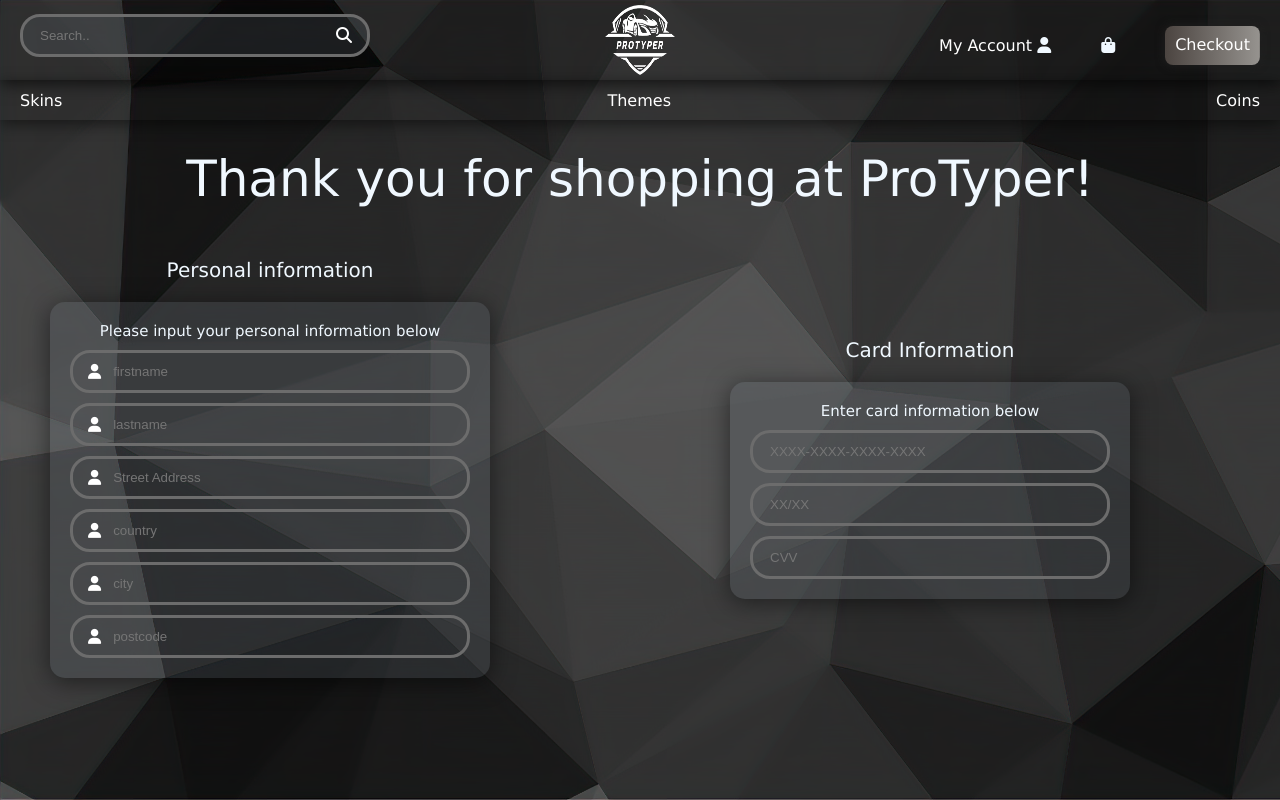
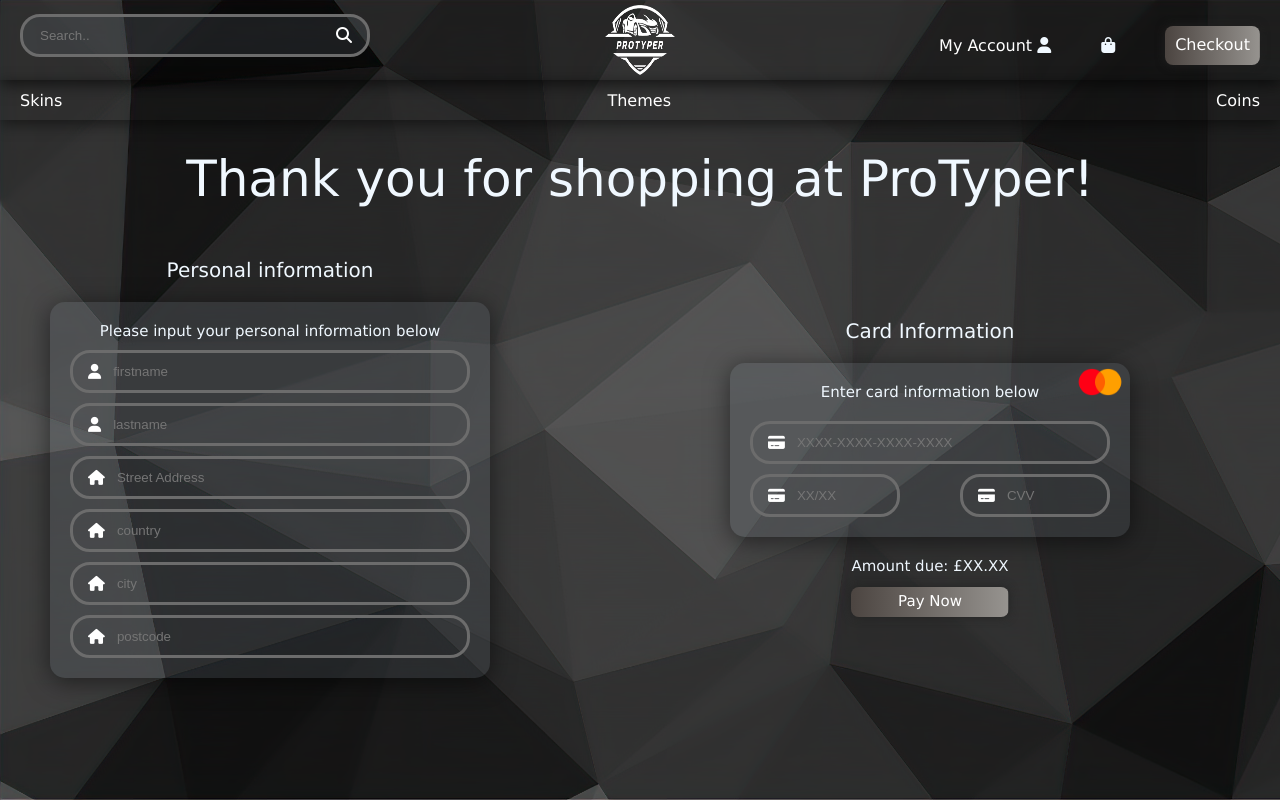
Before and after one commit to Ajan0211/ProTyper, a React (Vite) app in the folder pro-typer/: page /Checkout in a window 1280 px wide. Built offline with nearby package versions, Linux system fonts and the light colour scheme.

Commit message:
Adding payment button

```diff
--- a/pro-typer/src/Checkout.css
+++ b/pro-typer/src/Checkout.css
@@ -67,6 +67,7 @@
 .card-container {
   text-align: center;
   min-width: 400px;
+
   background-color: #323437;
   background-color: #70768431;
   padding: 20px;
@@ -74,4 +75,70 @@
   box-shadow: 0 4px 24px rgba(0, 0, 0, 0.5);
   margin-top: 20px;
   font-size: 15px;
+  position: relative;
 }
+
+.card-input-container {
+  margin-top: 20px;
+}
+
+.card {
+  width: 50px;
+  object-fit: contain;
+  position: absolute;
+  top: 5px;
+  right: 5px;
+}
+
+.split {
+  display: flex;
+  justify-content: space-between;
+}
+
+.input-container2 {
+  border-radius: 20px;
+  border: 3px solid #6c6c6c;
+  min-height: 32px;
+  width: 150px;
+  padding: 10px 15px;
+  margin-top: 10px;
+  display: flex;
+  column-gap: 10px;
+  align-items: center;
+  background-color: transparent;
+  transition: 0.3s;
+  outline: none;
+  color: white;
+}
+
+.pay-section {
+  font-size: 15px;
+  margin-top: 20px;
+}
+
+.pay-button {
+  color: white;
+  padding: 5px 12px;
+  min-width: 150px;
+  min-height: 30px;
+  transition: 0.6s;
+  cursor: pointer;
+  border-radius: 8px;
+  border: 0px solid rgba(0, 0, 0, 0);
+  background-image: linear-gradient(90deg, #252525, #261d19, #96938f);
+  box-shadow: 0 0px 10px rgba(34, 34, 34, 0.835);
+  background-size: 300%;
+  background-position: right;
+  cursor: pointer;
+  text-align: center;
+  transition: transform 0.5s;
+  margin-top: 12px;
+}
+
+.pay-button:hover {
+  cursor: pointer;
+  background-position: left;
+  transition: 0.6s;
+  box-shadow: 0 0px 15px rgba(34, 34, 34, 0.835);
+  transform: translateY(-5px);
+}
--- a/pro-typer/src/Checkout.jsx
+++ b/pro-typer/src/Checkout.jsx
@@ -34,7 +34,7 @@
               ></input>
             </div>
             <div className="input-pay">
-              <i className="fa-solid fa-user"></i>
+              <i class="fa-solid fa-house"></i>
               <input
                 type="street"
                 id="street"
@@ -43,7 +43,7 @@
               ></input>
             </div>
             <div className="input-pay">
-              <i className="fa-solid fa-user"></i>
+              <i class="fa-solid fa-house"></i>
               <input
                 type="country"
                 id="country"
@@ -52,7 +52,7 @@
               ></input>
             </div>
             <div className="input-pay">
-              <i className="fa-solid fa-user"></i>
+              <i class="fa-solid fa-house"></i>
               <input
                 type="city"
                 id="city"
@@ -61,7 +61,7 @@
               ></input>
             </div>
             <div className="input-pay">
-              <i className="fa-solid fa-user"></i>
+              <i class="fa-solid fa-house"></i>
               <input
                 type="postcode"
                 id="postcode"
@@ -74,21 +74,34 @@
         <div className="card-info">
           Card Information
           <div className="card-container">
-            Enter card information below
+            <img className="card" src="src/assets/Mastercard-Logo.png"></img>
+            <div className="card-info-text">Enter card information below</div>
+
             <div class="card-input-container">
               <div class="input-container">
+                <i class="fa-solid fa-credit-card"></i>
                 <input
                   placeholder="XXXX-XXXX-XXXX-XXXX"
                   class="input-box-card"
                   id="card-number"
                 />
               </div>
-              <div class="input-container">
-                <input placeholder="XX/XX" class="input-box" id="exp-date" />
+              <div className="split">
+                <div class="input-container2">
+                  <i class="fa-solid fa-credit-card"></i>
+                  <input placeholder="XX/XX" class="input-box" id="exp-date" />
+                </div>
+                <div class="input-container2">
+                  <i class="fa-solid fa-credit-card"></i>
+                  <input placeholder="CVV" class="input-box" id="cvv" />
+                </div>
               </div>
-              <div class="input-container">
-                <input placeholder="CVV" class="input-box" id="cvv" />
-              </div>
+            </div>
+          </div>
+          <div className="payment">
+            <div className="pay-section">
+              Amount due: £XX.XX
+              <div className="pay-button">Pay Now</div>
             </div>
           </div>
         </div>
```
Also changed, not shown: pro-typer/src/assets/Mastercard-Logo.png (added).
